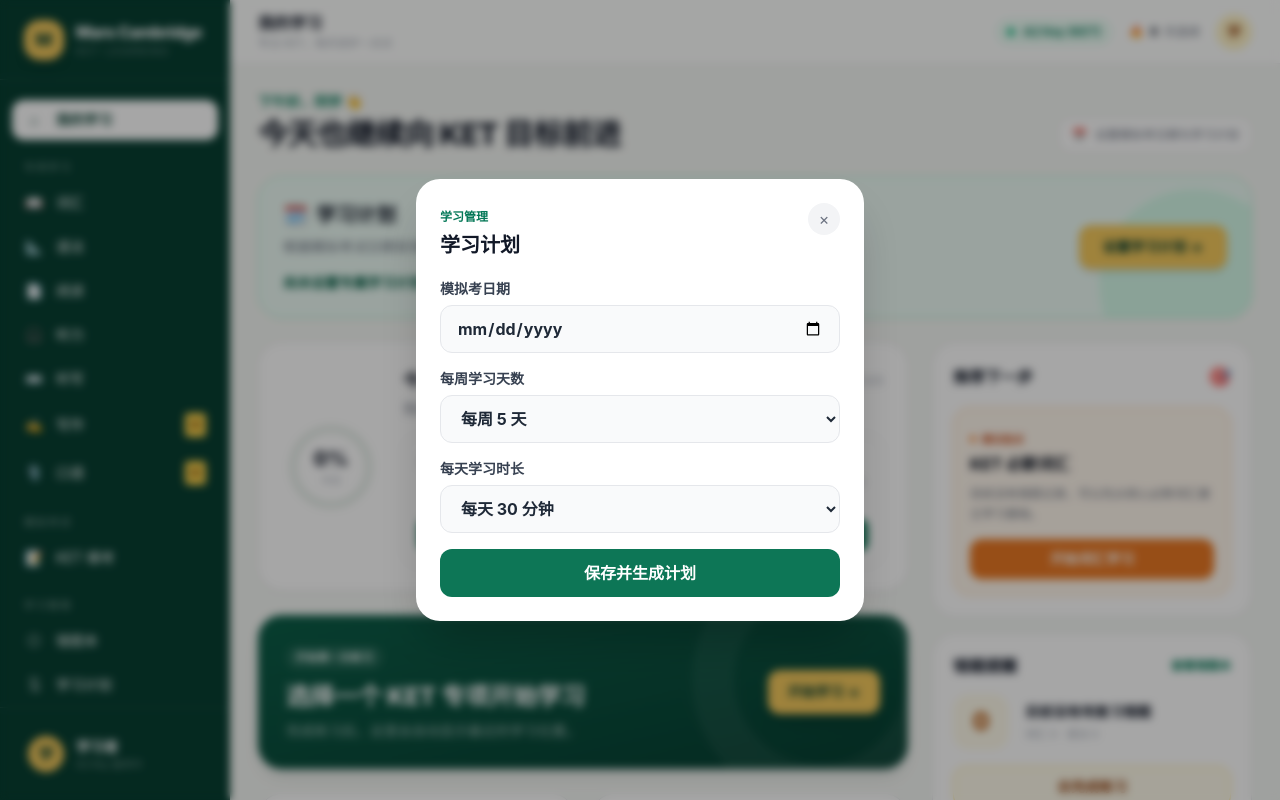
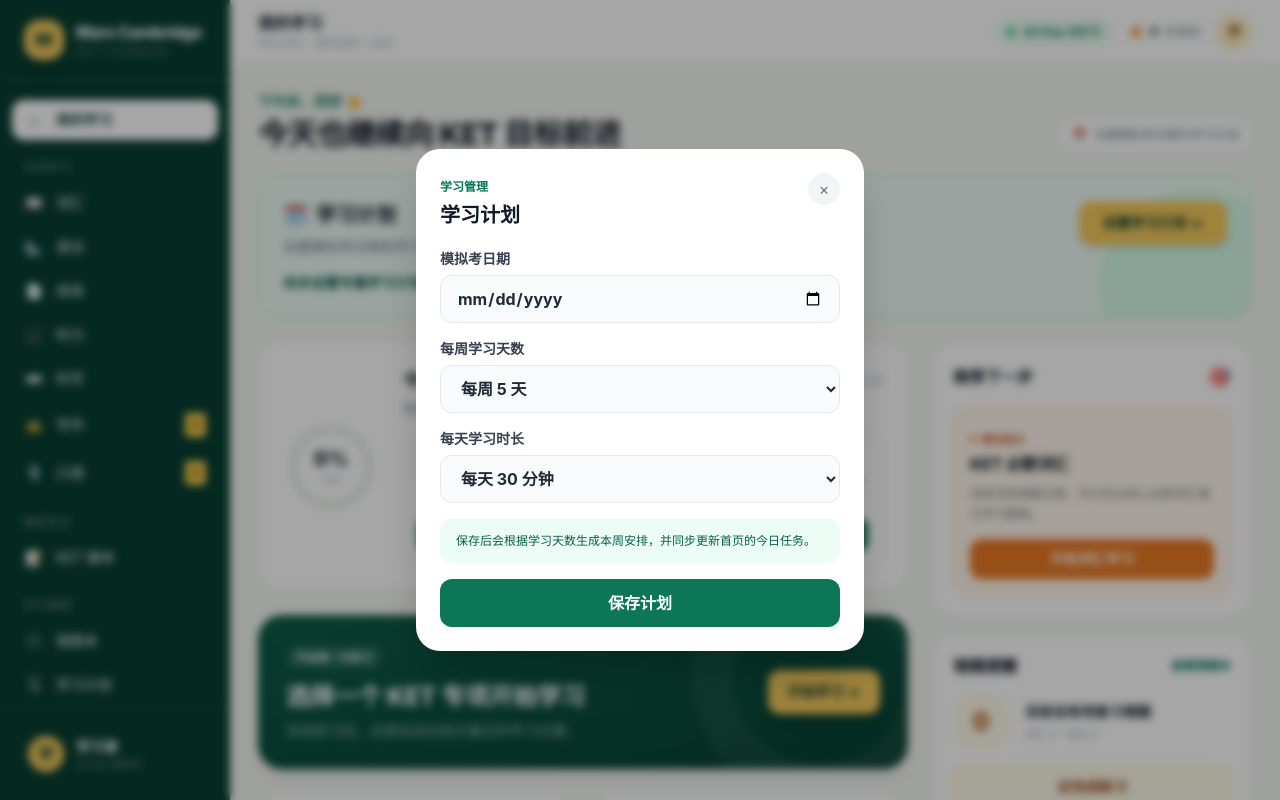
Before and after one commit to audrey-ship-it/mars-cambridge, a React (Vite) app: page /cambridge in a window 1280 px wide. Both pictures are taken after a click on the button "设置学习计划 →". Shown: the top 800 px of the page. Built offline with nearby package versions, Linux system fonts and the light colour scheme.

Commit message:
生成可执行的KET学习计划

```diff
--- a/src/pages/MyLearningDashboard.jsx
+++ b/src/pages/MyLearningDashboard.jsx
@@ -200,6 +200,40 @@ function readStudyPlan() {
   }
 }
 
+const weeklyTaskTemplates = [
+  { title: '高频词汇复习', path: '/cambridge/words', color: 'bg-emerald-500', focus: '核心词汇' },
+  { title: '语法专项练习', path: '/cambridge/grammar', color: 'bg-blue-500', focus: '1 个语法单元' },
+  { title: '听力真题训练', path: '/cambridge/listening', color: 'bg-cyan-500', focus: '1 个听力 Part' },
+  { title: '阅读真题训练', path: '/cambridge/reading', color: 'bg-violet-500', focus: '1 个阅读 Part' },
+  { title: '写作输出练习', path: '/cambridge/exams/ket-3-test1?tab=writing&part=6', color: 'bg-rose-500', focus: '1 篇短写作' },
+  { title: '口语表达练习', path: '/cambridge/exams/ket-3-test1?tab=speaking', color: 'bg-orange-500', focus: '录音与自评' },
+  { title: '错题集中复习', path: '/cambridge/grammar/mistakes', color: 'bg-amber-500', focus: '本周错题' },
+]
+
+function generateWeeklyPlan(plan) {
+  const taskMinutes = Math.max(10, Math.round(Number(plan.minutesPerDay || 30) / 2))
+  return weeklyTaskTemplates.slice(0, Number(plan.daysPerWeek || 5)).map((task, index) => ({
+    ...task,
+    id: index + 1,
+    day: `第 ${index + 1} 天`,
+    detail: `${task.focus} · 约 ${taskMinutes} 分钟`,
+    done: false,
+  }))
+}
+
+function readWeeklyPlan(studyPlan) {
+  try {
+    const saved = JSON.parse(localStorage.getItem('mars_ket_weekly_plan_v1') || 'null')
+    if (Array.isArray(saved) && saved.length) return saved
+  } catch { /* storage may be unavailable */ }
+  return studyPlan.examDate ? generateWeeklyPlan(studyPlan) : []
+}
+
+function formatExamDate(value) {
+  if (!value) return ''
+  return new Intl.DateTimeFormat('zh-CN', { year: 'numeric', month: 'long', day: 'numeric' }).format(new Date(`${value}T12:00:00`))
+}
+
 function ProgressRing({ value }) {
   const circumference = 2 * Math.PI * 38
   return (
@@ -240,6 +274,7 @@ export default function MyLearningDashboard() {
   const [panel, setPanel] = useState(null)
   const [toast, setToast] = useState('')
   const [studyPlan, setStudyPlan] = useState(readStudyPlan)
+  const [weeklyPlan, setWeeklyPlan] = useState(() => readWeeklyPlan(readStudyPlan()))
   const completed = tasks.filter(t => t.done).length
   const todayProgress = Math.round(completed / tasks.length * 100)
   const [learning] = useState(readLearningSnapshot)
@@ -272,9 +307,19 @@ export default function MyLearningDashboard() {
       notify('请先选择模拟考日期')
       return
     }
-    try { localStorage.setItem('mars_ket_study_plan_v1', JSON.stringify({ ...studyPlan, savedAt: new Date().toISOString() })) } catch { /* storage may be unavailable */ }
+    const nextPlan = { ...studyPlan, savedAt: new Date().toISOString() }
+    const nextWeeklyPlan = generateWeeklyPlan(nextPlan)
+    const nextTodayTasks = nextWeeklyPlan.slice(0, Math.min(3, nextWeeklyPlan.length))
+    try {
+      localStorage.setItem('mars_ket_study_plan_v1', JSON.stringify(nextPlan))
+      localStorage.setItem('mars_ket_weekly_plan_v1', JSON.stringify(nextWeeklyPlan))
+      localStorage.setItem('mars_today_tasks', JSON.stringify(nextTodayTasks))
+    } catch { /* storage may be unavailable */ }
+    setStudyPlan(nextPlan)
+    setWeeklyPlan(nextWeeklyPlan)
+    setTasks(nextTodayTasks)
     setPanel(null)
-    notify('学习计划已保存')
+    notify('学习计划已保存，本周任务已生成')
   }
 
   const planDaysLeft = studyPlan.examDate
@@ -331,16 +376,31 @@ export default function MyLearningDashboard() {
 
           <section className="relative mb-6 overflow-hidden rounded-3xl border border-emerald-200 bg-emerald-50/80 p-5 text-gray-900 shadow-sm sm:p-6">
             <div className="absolute -bottom-16 -right-10 h-48 w-48 rounded-full bg-emerald-200/35" />
-            <div className="relative flex flex-col gap-5 sm:flex-row sm:items-center sm:justify-between">
-              <div>
+            <div className="relative">
+              <div className="flex flex-col gap-5 sm:flex-row sm:items-start sm:justify-between">
+              <div className="min-w-0">
                 <div className="flex items-center gap-2">
                   <span className="text-xl">🗓️</span>
                   <h2 className="text-xl font-extrabold">学习计划</h2>
                 </div>
-                <p className="mt-2 text-sm text-gray-500">根据模拟考试日期安排每周任务，进入学习中心后马上明确今天要完成什么。</p>
-                <div className="mt-4 text-sm font-bold text-emerald-800">{studyPlan.examDate ? `距离模拟考还有 ${planDaysLeft} 天 · 每周学习 ${studyPlan.daysPerWeek} 天 · 每天 ${studyPlan.minutesPerDay} 分钟` : '尚未设置专属学习计划'}</div>
+                <p className="mt-2 text-sm text-gray-500">{studyPlan.examDate ? `模拟考日期：${formatExamDate(studyPlan.examDate)}` : '设置模拟考日期和学习节奏，系统会自动生成本周任务。'}</p>
+                {studyPlan.examDate ? <div className="mt-4 grid grid-cols-3 gap-2 sm:gap-3">
+                  <div className="rounded-2xl border border-emerald-200 bg-white/75 px-3 py-3"><strong className="block text-lg text-emerald-800">{planDaysLeft}</strong><span className="text-[11px] text-gray-500">剩余天数</span></div>
+                  <div className="rounded-2xl border border-emerald-200 bg-white/75 px-3 py-3"><strong className="block text-lg text-emerald-800">{studyPlan.daysPerWeek} 天</strong><span className="text-[11px] text-gray-500">每周学习</span></div>
+                  <div className="rounded-2xl border border-emerald-200 bg-white/75 px-3 py-3"><strong className="block text-lg text-emerald-800">{studyPlan.minutesPerDay} 分钟</strong><span className="text-[11px] text-gray-500">每天学习</span></div>
+                </div> : <div className="mt-4 text-sm font-bold text-emerald-800">尚未设置专属学习计划</div>}
               </div>
-              <button onClick={() => setPanel('plan')} className="shrink-0 rounded-xl bg-[#f4c95d] px-6 py-3 text-sm font-extrabold text-[#083f32] shadow-md transition hover:bg-amber-300">设置学习计划 →</button>
+              <button onClick={() => setPanel('plan')} className="shrink-0 rounded-xl bg-[#f4c95d] px-6 py-3 text-sm font-extrabold text-[#083f32] shadow-md transition hover:bg-amber-300">{studyPlan.examDate ? '调整计划 →' : '设置学习计划 →'}</button>
+              </div>
+              {weeklyPlan.length > 0 && <div className="mt-5 border-t border-emerald-200/80 pt-4">
+                <div className="mb-3 flex items-center justify-between"><h3 className="text-sm font-extrabold text-emerald-900">本周安排</h3><span className="text-[11px] text-gray-500">按顺序完成即可</span></div>
+                <div className="grid gap-2 sm:grid-cols-2 lg:grid-cols-5">
+                  {weeklyPlan.map(task => <button key={task.id} onClick={() => navigate(task.path)} className="rounded-xl border border-emerald-100 bg-white/80 p-3 text-left transition hover:border-emerald-300 hover:bg-white">
+                    <span className="text-[10px] font-bold text-emerald-600">{task.day}</span>
+                    <strong className="mt-1 block text-xs text-gray-800">{task.title}</strong>
+                  </button>)}
+                </div>
+              </div>}
             </div>
           </section>
 
@@ -416,7 +476,8 @@ export default function MyLearningDashboard() {
                 <label className="block"><span className="mb-1.5 block text-sm font-bold text-gray-700">模拟考日期</span><input type="date" min={new Date().toISOString().slice(0, 10)} value={studyPlan.examDate} onChange={event => setStudyPlan(value => ({ ...value, examDate: event.target.value }))} className="h-12 w-full rounded-xl border border-gray-200 bg-gray-50 px-4 font-bold text-gray-800 outline-none focus:border-emerald-500" /></label>
                 <label className="block"><span className="mb-1.5 block text-sm font-bold text-gray-700">每周学习天数</span><select value={studyPlan.daysPerWeek} onChange={event => setStudyPlan(value => ({ ...value, daysPerWeek: Number(event.target.value) }))} className="h-12 w-full rounded-xl border border-gray-200 bg-gray-50 px-4 font-bold text-gray-800 outline-none focus:border-emerald-500">{[3,4,5,6,7].map(value => <option key={value} value={value}>每周 {value} 天</option>)}</select></label>
                 <label className="block"><span className="mb-1.5 block text-sm font-bold text-gray-700">每天学习时长</span><select value={studyPlan.minutesPerDay} onChange={event => setStudyPlan(value => ({ ...value, minutesPerDay: Number(event.target.value) }))} className="h-12 w-full rounded-xl border border-gray-200 bg-gray-50 px-4 font-bold text-gray-800 outline-none focus:border-emerald-500">{[20,30,45,60,90].map(value => <option key={value} value={value}>每天 {value} 分钟</option>)}</select></label>
-                <button onClick={saveStudyPlan} className="w-full rounded-xl bg-[#0d7656] py-3 font-bold text-white">保存并生成计划</button>
+                <p className="rounded-xl bg-emerald-50 px-4 py-3 text-xs leading-relaxed text-emerald-800">保存后会根据学习天数生成本周安排，并同步更新首页的今日任务。</p>
+                <button onClick={saveStudyPlan} className="w-full rounded-xl bg-[#0d7656] py-3 font-bold text-white">保存计划</button>
               </div>
             ) : panel === 'mistakes' ? (
               <div className="mt-5"><div className="rounded-2xl border border-gray-100 bg-gray-50 p-5 text-sm text-gray-600">当前共有 <strong className="text-gray-900">{learning.mistakeCount}</strong> 道待复习错题，其中词汇 {learning.vocabMistakeCount} 道、语法 {learning.grammarMistakeCount} 道。</div><button onClick={() => { setPanel(null); navigate(learning.grammarMistakeCount ? '/cambridge/grammar/mistakes' : '/cambridge/words') }} disabled={!learning.mistakeCount} className="mt-4 w-full rounded-xl bg-[#0d7656] py-3 font-bold text-white disabled:bg-gray-200">{learning.mistakeCount ? '进入错题复习' : '暂时没有错题'}</button></div>
```
